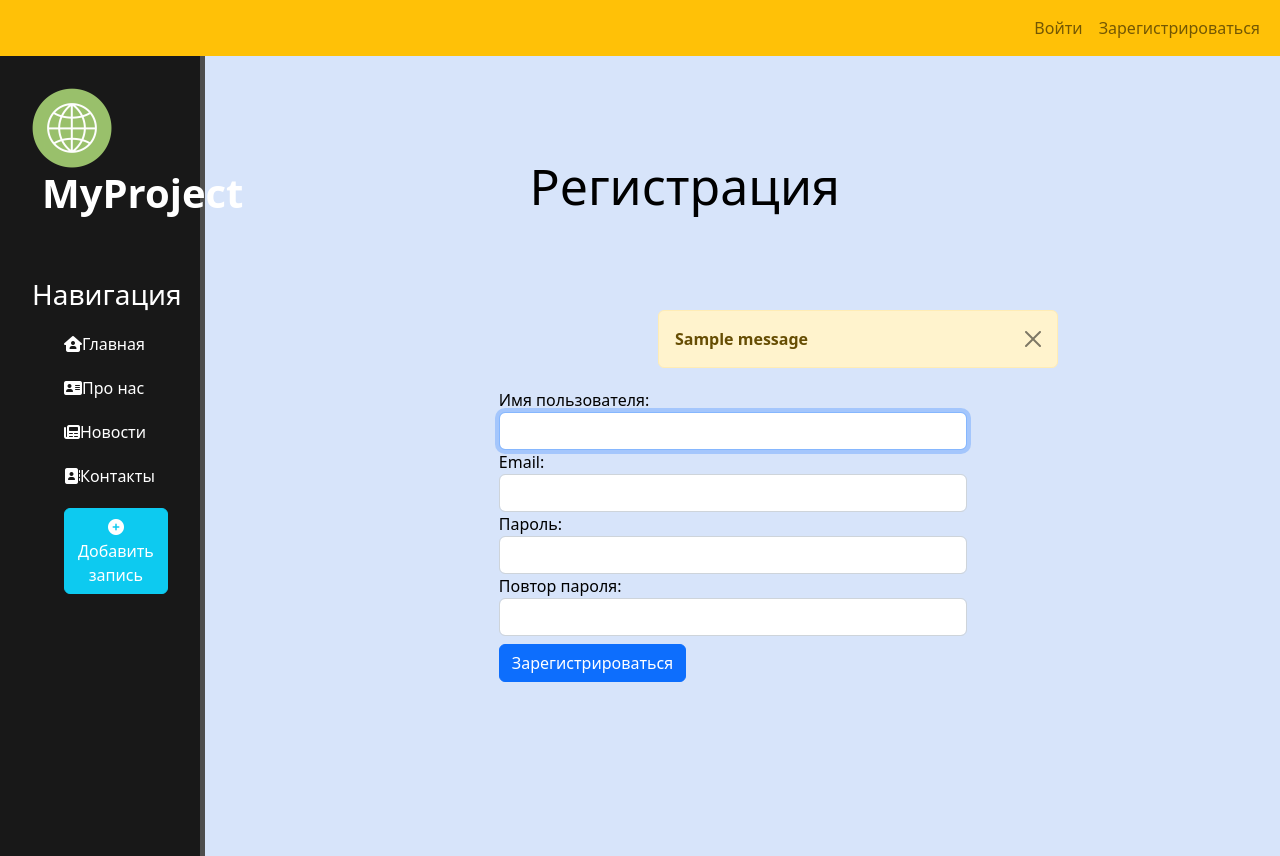
After one commit to Flint444/first_django_app, a Django app: page /signup in a window 1280 px wide. The commit adds this page. Run offline with Django 4.2, Linux system fonts and the light colour scheme; one stand-in notice (Sample message) is shown.

Commit message:
6th version #Добавлены формы для регистрации и входа #Добавлена регистрация пользователя

```diff
--- /dev/null
+++ b/kr/main/forms.py
@@ -0,0 +1,14 @@
+from django import forms
+from django.contrib.auth.forms import UserCreationForm
+from django.contrib.auth.models import User
+
+class SignUpForm(UserCreationForm):
+    password1 = forms.CharField(label="Пароль", widget=forms.PasswordInput(attrs={'class':'form-control'}))
+    password2 = forms.CharField(label="Повтор пароля", widget=forms.PasswordInput(attrs={'class':'form-control'}))
+
+    email = forms.CharField(required=True, widget=forms.EmailInput(attrs={'class':'form-control'}))
+
+    class Meta:
+        model = User
+        fields = ('username', 'email')
+        widgets = {'username':forms.TextInput(attrs={'class':'form-control'})}
--- a/kr/main/templates/main/layout.html
+++ b/kr/main/templates/main/layout.html
@@ -16,8 +16,8 @@
       <div class="container-fluid">
         <div class="collapse navbar-collapse" id="navbarNavAltMarkup">
           <div class="navbar-nav ms-auto">
-            <a class="nav-link" aria-current="page" href="#">Login</a>
-            <a class="nav-link" href="#">Sing up</a>
+            <a class="nav-link" href="login">Войти</a>
+            <a class="nav-link" href="{% url 'signup' %}">Зарегистрироваться</a>
           </div>
         </div>
       </div>
--- /dev/null
+++ b/kr/main/templates/main/signup.html
@@ -0,0 +1,37 @@
+{% extends 'main/layout.html' %}
+
+{% block title %}
+    Регистрация
+{% endblock %}
+
+{% block content %}
+    <div class="features">
+        <h1> Регистрация </h1>
+
+        <div class="row justify-content-around">
+            <div class="col-sm-6">
+                <form action="" method="post" class="p-3">
+                    {% if messages %}
+                        {% for message in messages %}
+                            <div class="alert alert-warning alert-dismissible fade show" role="alert">
+                                <strong> {{ message }} </strong>
+                                <button type="button" class="btn-close" data-bs-dismiss="alert" aria-label="Close"></button>
+                            </div>
+                        {% endfor %}
+                    {% endif %}
+
+                    {% csrf_token %}
+
+                    {% for el in form %}
+                        {{ el.label_tag }}
+                        {{ el }}
+                        <small class="text-danger">{{ el.errors|striptags }}</small>
+                    {% endfor %}
+                    <input type="submit" value="Зарегистрироваться" class="btn btn-primary my-2">
+                </form>
+            </div>
+        </div>
+
+    </div>
+
+{% endblock %}
--- a/kr/main/urls.py
+++ b/kr/main/urls.py
@@ -5,4 +5,6 @@ urlpatterns = [
     path('', views.index, name = 'home'),
     path('about', views.about, name = 'about'),
     path('contacts', views.contacts, name = 'contacts'),
+    path('signup', views.SignupView.as_view(), name = 'signup'),
+    path('login', views.loginView, name = 'login'),
 ]
--- a/kr/main/views.py
+++ b/kr/main/views.py
@@ -1,5 +1,7 @@
-from django.shortcuts import render
-
+from django.shortcuts import render, redirect
+from django.views.generic import View
+from .forms import *
+from django.contrib import messages
 # Create your views here.
 
 def index(request):
@@ -19,3 +21,21 @@ def about(request):
 
 def contacts(request):
     return render(request, 'main/contacts.html')
+
+class SignupView(View):
+    def get(self, request):
+        fm = SignUpForm()
+        return render(request, 'main/signup.html', {'form':fm})
+
+    def post(self, request):
+        fm = SignUpForm(request.POST)
+
+        if fm.is_valid():
+            fm.save()
+            messages.success(request, 'Вы успешно зарегестрировались')
+            return redirect('signup')
+        else:
+            return render(request, 'main/signup.html', {'form': fm})
+
+def loginView(request):
+    return render(request, 'main/login.html')
```
Also changed, not shown: kr/main/templates/main/login.html (added, +12 -0 lines), kr/db.sqlite3.
